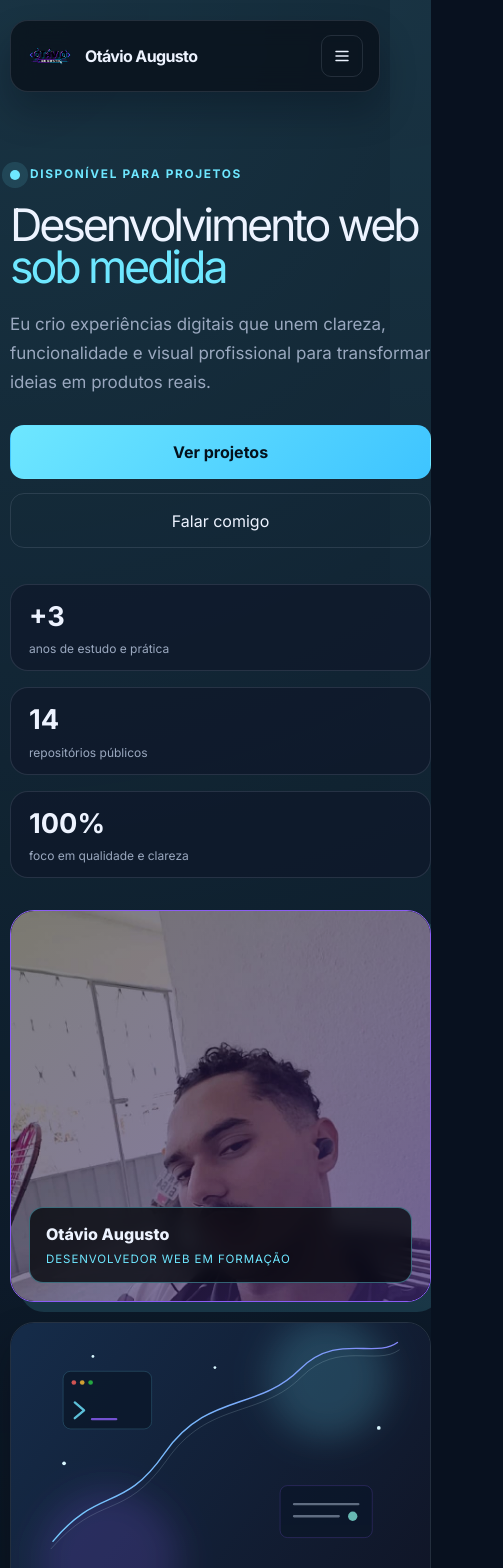
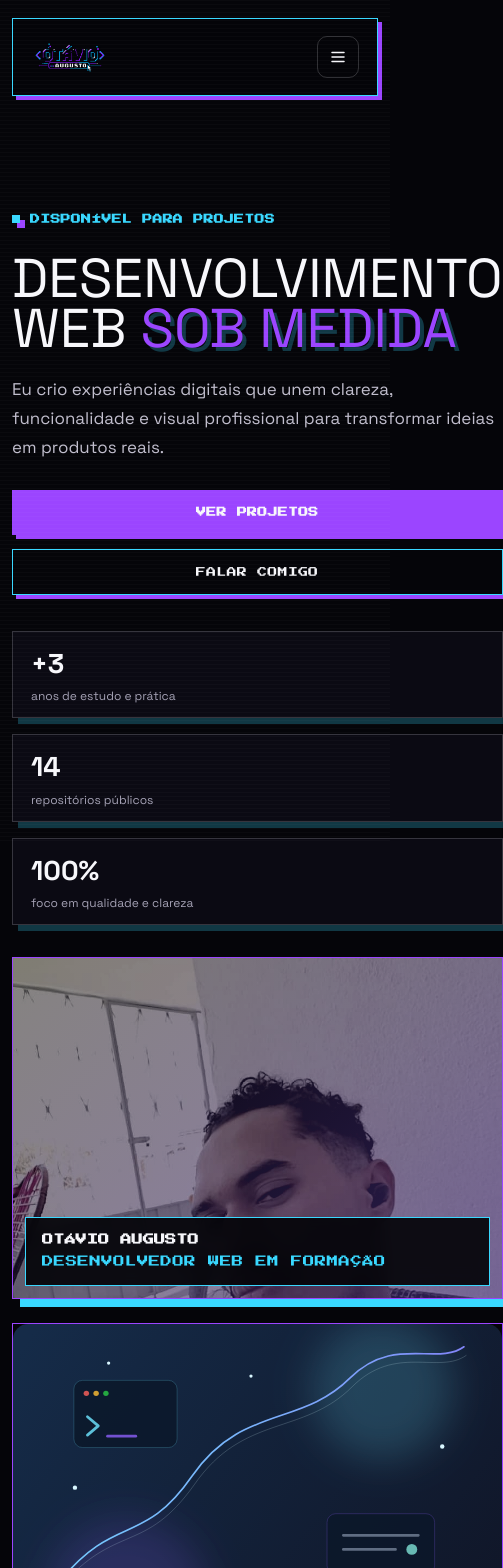
Before and after one commit to otavio2019/otavio-portfolio, a React (Vite) app in the folder client/: page / in a window 390 px wide. Shown: the top 1568 px of the page, 503 px wide, since content can reach past the window. Built offline with nearby package versions, Linux system fonts and the light colour scheme.

Commit message:
feat: apply pixel art visual identity

```diff
--- a/client/src/index.css
+++ b/client/src/index.css
@@ -1,4 +1,4 @@
-@import url('https://fonts.googleapis.com/css2?family=Inter:wght@400;500;600;700;800;900&display=swap');
+@import url('https://fonts.googleapis.com/css2?family=Press+Start+2P&family=Space+Grotesk:wght@400;500;600;700&display=swap');
 @import "tailwindcss";
 
 :root {
@@ -818,3 +818,344 @@ h2 span {
     width: 46px;
   }
 }
+
+/* Pixel identity: hard edges, technical grid and the black/purple/cyan palette. */
+:root {
+  --bg: #050509;
+  --bg-strong: #090812;
+  --panel: #0c0b14;
+  --panel-strong: #141022;
+  --line: rgba(247, 247, 251, 0.18);
+  --text: #f7f7fb;
+  --muted: #a5a2b5;
+  --primary: #39d8ff;
+  --primary-strong: #09aee8;
+  --accent: #9b45ff;
+  --shadow: rgba(155, 69, 255, 0.45);
+}
+
+body {
+  background-color: var(--bg);
+  background-image:
+    linear-gradient(rgba(155, 69, 255, 0.07) 1px, transparent 1px),
+    linear-gradient(90deg, rgba(57, 216, 255, 0.07) 1px, transparent 1px),
+    radial-gradient(circle at 80% 10%, rgba(155, 69, 255, 0.18), transparent 25%),
+    var(--bg);
+  background-size: 32px 32px, 32px 32px, auto, auto;
+  font-family: "Space Grotesk", sans-serif;
+}
+
+body::after {
+  position: fixed;
+  z-index: 60;
+  inset: 0;
+  background: repeating-linear-gradient(0deg, transparent 0 3px, rgba(255, 255, 255, 0.025) 3px 4px);
+  content: "";
+  pointer-events: none;
+}
+
+.site-shell {
+  position: relative;
+}
+
+.site-header {
+  width: min(1240px, calc(100% - 40px));
+  min-height: 78px;
+  margin-top: 18px;
+  padding: 12px 18px;
+  border: 1px solid var(--primary);
+  border-radius: 0;
+  background: rgba(5, 5, 9, 0.94);
+  box-shadow: 6px 6px 0 var(--accent);
+}
+
+.brand-logo {
+  width: 150px;
+  height: 52px;
+  object-fit: contain;
+}
+
+.brand-name {
+  display: none;
+}
+
+.nav a,
+.header-cta,
+.button,
+.eyebrow,
+.section-kicker,
+.mini-label,
+.project-topline,
+.contact-form label,
+.hero-photo-caption small {
+  font-family: "Press Start 2P", monospace;
+  letter-spacing: 0.03em;
+  text-transform: uppercase;
+}
+
+.nav a {
+  color: var(--muted);
+  font-size: 0.6rem;
+}
+
+.nav a:hover {
+  color: var(--primary);
+  text-shadow: 3px 0 var(--accent);
+}
+
+.header-cta,
+.button,
+.github-link,
+.contact-links a {
+  border-radius: 0;
+  box-shadow: 4px 4px 0 var(--accent);
+  font-size: 0.62rem;
+  text-transform: uppercase;
+}
+
+.header-cta:hover,
+.button:hover {
+  transform: translate(-2px, -2px);
+  box-shadow: 6px 6px 0 var(--primary);
+}
+
+.button.primary {
+  background: var(--accent);
+  color: var(--text);
+}
+
+.button.secondary {
+  border-color: var(--primary);
+  background: transparent;
+}
+
+.hero {
+  width: min(1240px, calc(100% - 40px));
+  min-height: 760px;
+  padding: 110px 0 100px;
+}
+
+.eyebrow,
+.section-kicker {
+  color: var(--primary);
+  font-size: 0.62rem;
+}
+
+.dot {
+  width: 8px;
+  height: 8px;
+  border-radius: 0;
+  box-shadow: 5px 5px 0 var(--accent);
+}
+
+h1,
+h2,
+h3 {
+  font-family: "Space Grotesk", sans-serif;
+  letter-spacing: 0;
+}
+
+h1 {
+  max-width: 780px;
+  margin-top: 24px;
+  font-size: clamp(3.4rem, 8vw, 7rem);
+  line-height: 0.91;
+  text-transform: uppercase;
+}
+
+h1 span,
+h2 span {
+  color: var(--accent);
+  text-shadow: 4px 4px 0 rgba(57, 216, 255, 0.25);
+}
+
+.lede,
+.about-grid p,
+.service-card p,
+.project-card p,
+.contact-copy p {
+  color: #c1becd;
+}
+
+.hero-panel {
+  gap: 24px;
+}
+
+.hero-photo-card,
+.hero-art,
+.panel-card,
+.stat-item,
+.service-card,
+.project-card,
+.info-box,
+.contact-form,
+.error-content,
+.not-found-content {
+  border-radius: 0;
+  box-shadow: 6px 6px 0 rgba(57, 216, 255, 0.24);
+}
+
+.hero-photo-card {
+  border-color: var(--accent);
+  box-shadow: 8px 8px 0 var(--primary);
+}
+
+.hero-photo-card img {
+  height: 340px;
+  filter: saturate(0.55) contrast(1.2) sepia(0.12);
+}
+
+.hero-photo-caption {
+  right: 12px;
+  bottom: 12px;
+  left: 12px;
+  border-radius: 0;
+  border-color: var(--primary);
+  background: rgba(5, 5, 9, 0.92);
+}
+
+.hero-photo-caption span {
+  font-family: "Press Start 2P", monospace;
+  font-size: 0.7rem;
+  text-transform: uppercase;
+}
+
+.hero-art {
+  border-color: var(--accent);
+  box-shadow: 6px 6px 0 var(--accent);
+}
+
+.panel-card,
+.stat-item,
+.service-card,
+.project-card,
+.info-box,
+.contact-form {
+  border-color: var(--line);
+  background: rgba(12, 11, 20, 0.92);
+}
+
+.tag-list span,
+.project-tags span {
+  border-radius: 0;
+  border-color: rgba(57, 216, 255, 0.45);
+  background: rgba(57, 216, 255, 0.06);
+  font-family: "Press Start 2P", monospace;
+  font-size: 0.5rem;
+}
+
+.content-section {
+  width: min(1240px, calc(100% - 40px));
+  padding: 110px 0;
+  border-top: 1px solid var(--line);
+}
+
+.dark-section {
+  width: 100%;
+  padding-right: max(20px, calc((100% - 1240px) / 2));
+  padding-left: max(20px, calc((100% - 1240px) / 2));
+  background: rgba(12, 11, 20, 0.86);
+}
+
+.section-header h2,
+.contact-copy h2 {
+  font-size: clamp(2.4rem, 5vw, 5rem);
+  line-height: 0.98;
+  text-transform: uppercase;
+}
+
+.service-icon {
+  border-radius: 0;
+  background: var(--accent);
+  color: var(--text);
+  box-shadow: 4px 4px 0 var(--primary);
+}
+
+.service-card h3,
+.project-card h3 {
+  text-transform: uppercase;
+}
+
+.project-card:hover {
+  border-color: var(--primary);
+  box-shadow: 8px 8px 0 var(--accent);
+}
+
+.github-link,
+.contact-links a {
+  border-color: var(--primary);
+}
+
+.contact-form input,
+.contact-form textarea,
+.contact-form select {
+  border-radius: 0;
+  border-color: rgba(57, 216, 255, 0.42);
+  background: #050509;
+}
+
+.site-footer {
+  width: min(1240px, calc(100% - 40px));
+  margin-bottom: 0;
+  padding: 34px 0 44px;
+  border-top: 1px solid var(--primary);
+}
+
+.footer-brand .brand-logo {
+  width: 150px;
+}
+
+@media (max-width: 880px) {
+  .site-header,
+  .hero,
+  .content-section,
+  .site-footer {
+    width: min(100% - 28px, 1240px);
+  }
+
+  .nav {
+    top: calc(100% + 10px);
+    border-radius: 0;
+    border-color: var(--primary);
+    background: #050509;
+    box-shadow: 5px 5px 0 var(--accent);
+  }
+
+  .nav a {
+    padding: 10px 0;
+    font-size: 0.58rem;
+  }
+
+  .dark-section {
+    width: 100%;
+    padding-right: 14px;
+    padding-left: 14px;
+  }
+}
+
+@media (max-width: 560px) {
+  .site-header,
+  .hero,
+  .content-section,
+  .site-footer {
+    width: calc(100% - 24px);
+  }
+
+  .site-header {
+    box-shadow: 4px 4px 0 var(--accent);
+  }
+
+  .brand-logo,
+  .footer-brand .brand-logo {
+    width: 122px;
+  }
+
+  h1 {
+    font-size: clamp(2.6rem, 14vw, 4.4rem);
+  }
+
+  .section-header h2,
+  .contact-copy h2 {
+    font-size: clamp(2rem, 11vw, 3.2rem);
+  }
+}
```
